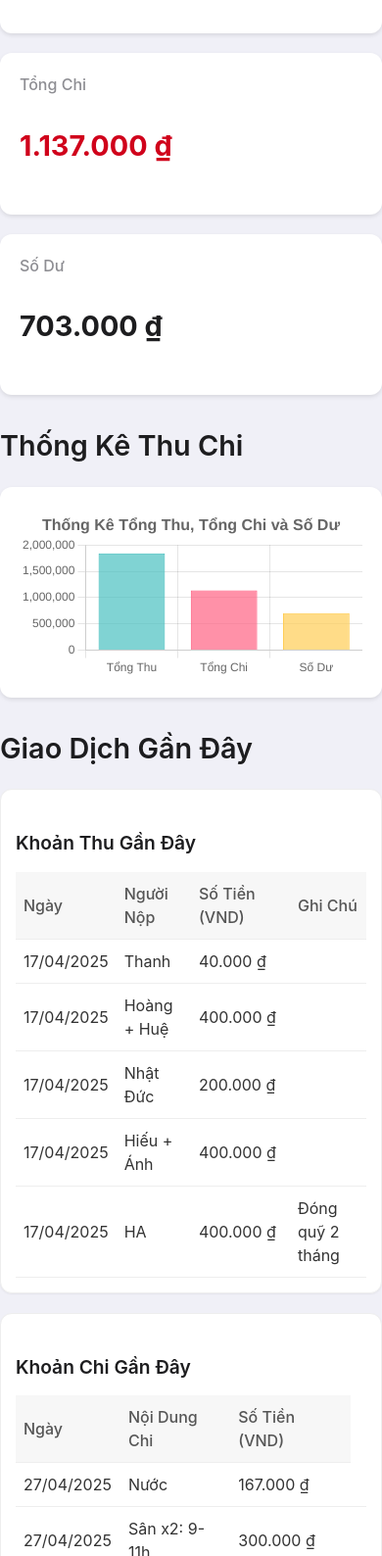
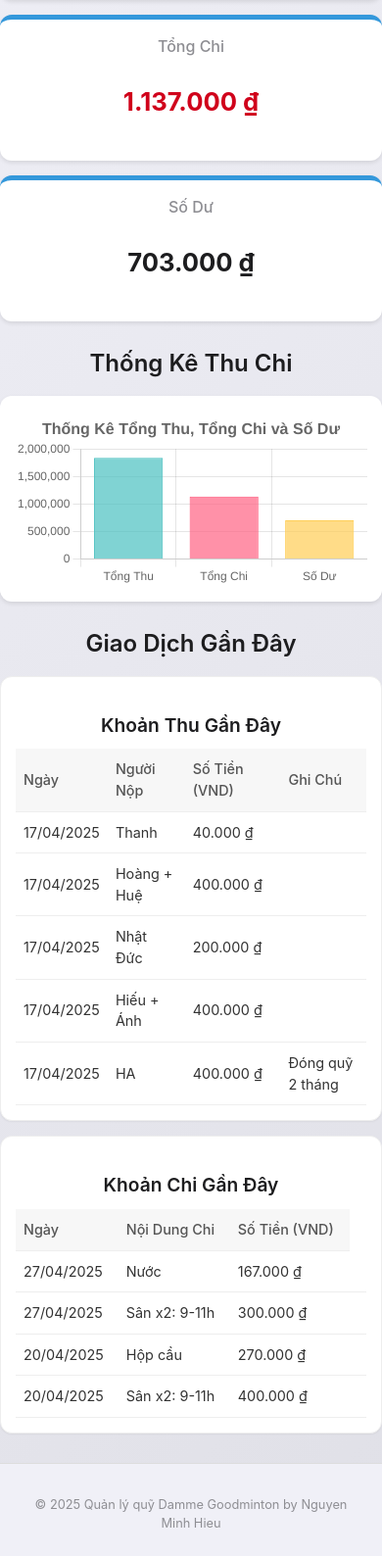
Before and after one commit to ngohoang34/Goodminton-Fund, a plain HTML site: page index.html in a window 390 px wide. Shown: the part 412-2000 px from the top of the page at 98% size. Drawn offline with nearby package versions, Linux system fonts and the light colour scheme.

Commit message:
Implement responsive Apple-inspired dashboard with chart

```diff
--- a/index.html
+++ b/index.html
@@ -4,14 +4,15 @@
 <head>
     <meta charset="UTF-8">
     <meta name="viewport" content="width=device-width, initial-scale=1.0">
-    <title>Dashboard Quản Lý Thu Chi Quỹ</title>
+    <title>Quản lý quỹ Damme Goodminton</title>
     <link rel="stylesheet" href="style.css">
+    <link rel="stylesheet" href="https://fonts.googleapis.com/css2?family=Inter:wght@400;500;600;700&display=swap">
     <script src="https://cdn.jsdelivr.net/npm/chart.js"></script>
 </head>
 
 <body>
     <header>
-        <h1>Dashboard Quản Lý Thu Chi Quỹ</h1>
+        <h1>Quản lý quỹ Damme Goodminton</h1>
     </header>
     <main class="dashboard">
         <section id="tong-quan">
@@ -71,7 +72,7 @@
         </section>
     </main>
     <footer>
-        <p>&copy; 2025 Dashboard Quản Lý Thu Chi Quỹ</p>
+        <p>&copy; 2025 Quản lý quỹ Damme Goodminton by Nguyen Minh Hieu</p>
     </footer>
     <script src="script.js"></script>
 </body>
--- a/style.css
+++ b/style.css
@@ -12,42 +12,43 @@ header {
     background-color: #fff;
     color: #333;
     padding: 1.5em 20px;
-    text-align: left;
-    margin-bottom: 30px;
+    text-align: center;
+    margin-bottom: 20px;
     border-bottom: 1px solid #ddd;
-
 }
 
 .dashboard main {
-    padding: 20px;
-    max-width: 1200px;
+    padding: 15px;
+    max-width: 100%;
     margin: 0 auto;
 }
 
 .dashboard h2 {
     color: #1d1d1f;
-    margin-top: 30px;
-    margin-bottom: 20px;
+    margin-top: 25px;
+    margin-bottom: 15px;
     border-bottom: none;
     padding-bottom: 0;
-    font-size: 1.8em;
+    font-size: 1.5em;
     font-weight: 600;
+    text-align: center;
 }
 
-
 .overview-cards {
-    display: grid;
-    grid-template-columns: repeat(auto-fit, minmax(220px, 1fr));
-    gap: 20px;
-    margin-bottom: 30px;
+    display: flex;
+    flex-direction: column;
+    gap: 15px;
+    margin-bottom: 20px;
 }
 
 .overview-cards .card {
     background-color: #fff;
-    padding: 20px;
+    padding: 15px;
     border-radius: 12px;
     box-shadow: 0 2px 4px rgba(0, 0, 0, 0.1);
-    text-align: left;
+    text-align: center;
+    border-left: none;
+    border-top: 5px solid #3498db;
 }
 
 .overview-cards .card h3 {
@@ -59,38 +60,37 @@ header {
 }
 
 .overview-cards .card .amount {
-    font-size: 1.8em;
+    font-size: 1.6em;
     font-weight: bold;
     color: #1d1d1f;
 }
 
 .overview-cards .card .amount.negative {
     color: #d0021b;
-
 }
-
 
 .chart-container {
     background-color: #fff;
-    padding: 20px;
+    padding: 15px;
     border-radius: 12px;
     box-shadow: 0 2px 4px rgba(0, 0, 0, 0.1);
-    margin-bottom: 30px;
+    margin-bottom: 20px;
 }
 
 #bieu-do-thu-chi {
     width: 100%;
-    max-height: 350px;
+    max-height: none;
 }
 
 #danh-sach-giao-dich h3 {
     color: #1d1d1f;
-    margin-top: 25px;
-    margin-bottom: 15px;
+    margin-top: 20px;
+    margin-bottom: 10px;
     border-bottom: none;
     padding-bottom: 0;
     font-size: 1.2em;
     font-weight: 600;
+    text-align: center;
 }
 
 #danh-sach-thu,
@@ -98,7 +98,7 @@ header {
     background-color: #fff;
     padding: 15px;
     border-radius: 12px;
-    margin-bottom: 20px;
+    margin-bottom: 15px;
     box-shadow: 0 1px 2px rgba(0, 0, 0, 0.05);
     border: 1px solid #eee;
 }
@@ -114,6 +114,7 @@ header {
     border-bottom: 1px solid #eee;
     padding: 10px 8px;
     text-align: left;
+    font-size: 0.9em;
 }
 
 .dashboard th {
@@ -129,10 +130,57 @@ header {
 
 footer {
     text-align: center;
-    margin-top: 40px;
+    margin-top: 30px;
     padding: 1.5em 20px;
     background-color: #f0f0f7;
     color: #8e8e93;
     border-top: 1px solid #ddd;
-    font-size: 0.9em;
+    font-size: 0.8em;
 }
+
+@media (min-width: 768px) {
+    header {
+        text-align: left;
+        margin-bottom: 30px;
+    }
+
+    .dashboard h2 {
+        font-size: 1.8em;
+        text-align: left;
+    }
+
+    .overview-cards {
+        flex-direction: row;
+        gap: 20px;
+    }
+
+    .overview-cards .card {
+        text-align: left;
+        border-left: 5px solid #3498db;
+        border-top: none;
+    }
+
+    .dashboard th,
+    .dashboard td {
+        font-size: 1em;
+    }
+
+    footer {
+        font-size: 0.9em;
+    }
+}
+
+body {
+    background: linear-gradient(135deg, #f0f0f7, #e0e0e7);
+}
+
+.overview-cards .card {
+    transition: transform 0.3s ease-in-out;
+}
+
+.overview-cards .card:hover {
+    transform: translateY(-5px);
+    box-shadow: 0 4px 8px rgba(0, 0, 0, 0.15);
+}
+
+.chart-container {}
```
